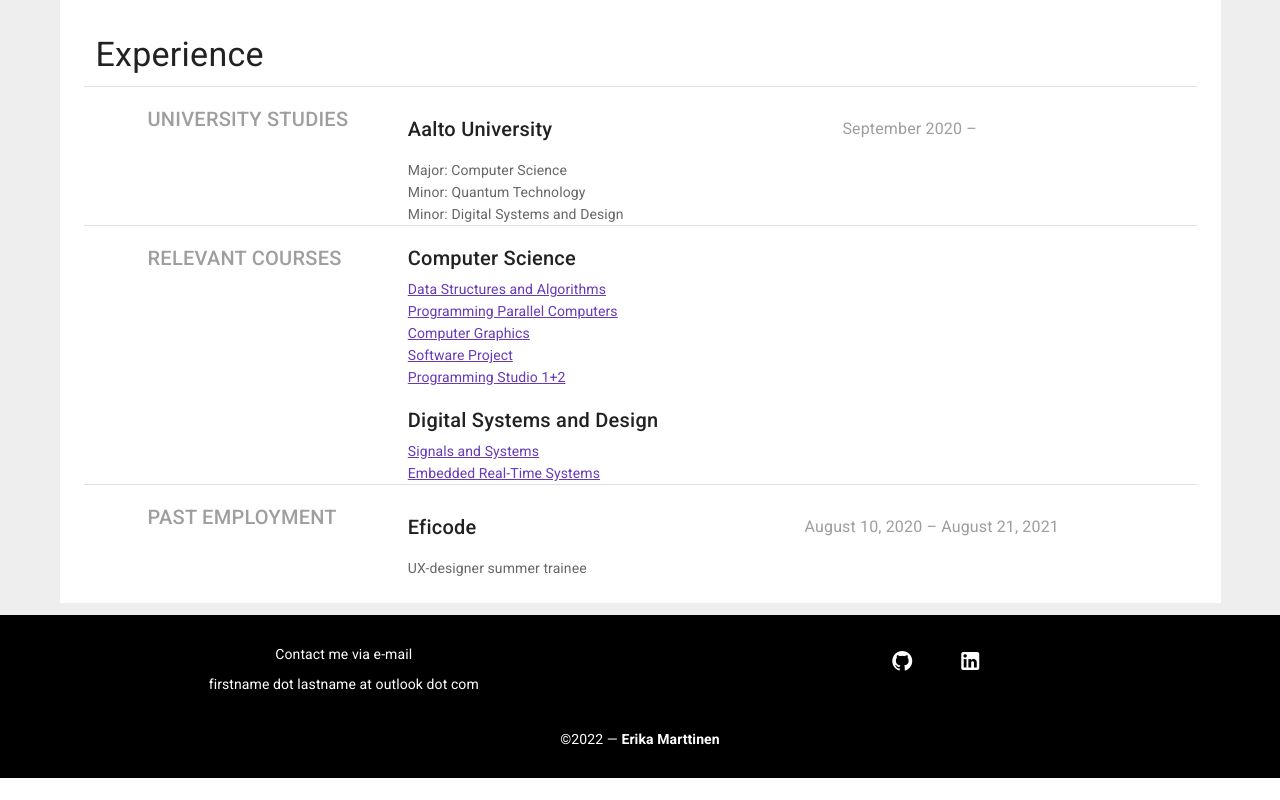
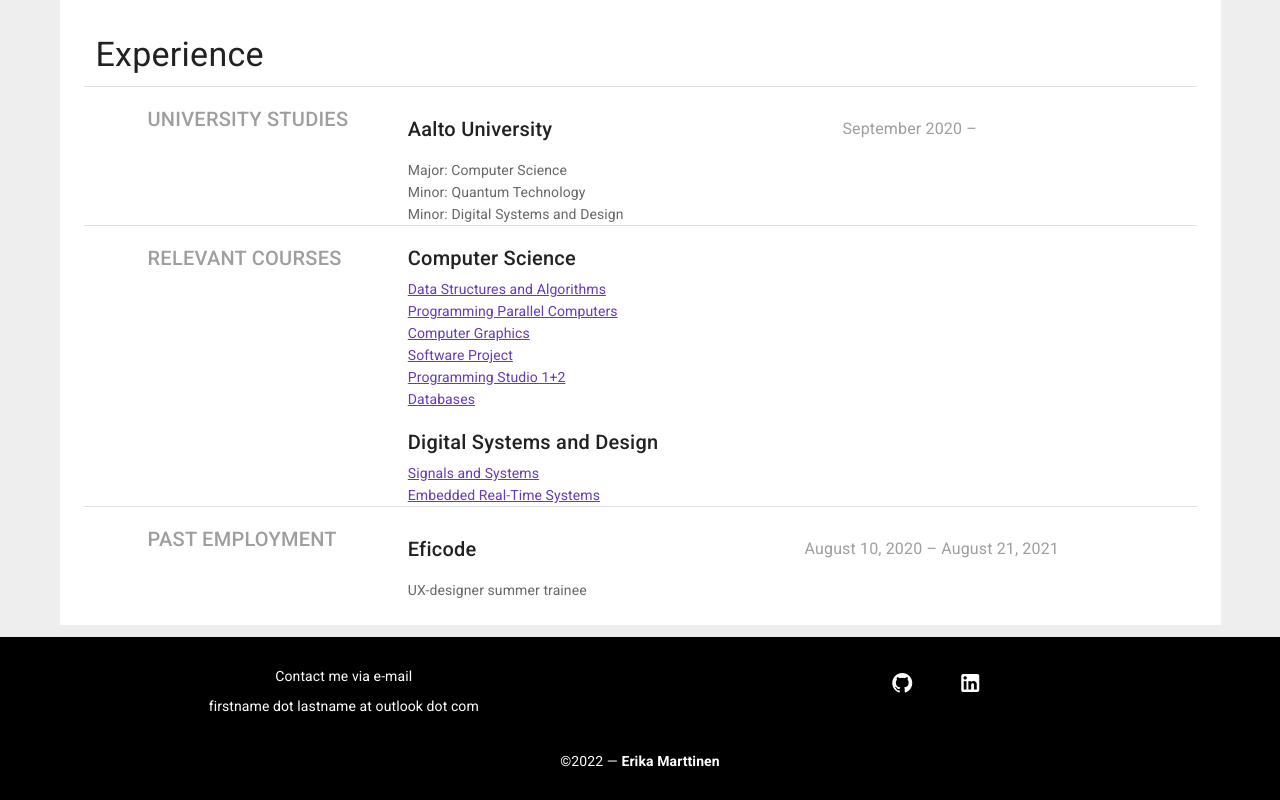
Before and after one commit to purkka/personal-website, a Vue app: page / in a window 1280 px wide. Shown: the part 723-1523 px from the top of the page. Before the commit the page ends 1501 px from the top, so only its background shows below. Built offline with nearby package versions, Linux system fonts and the light colour scheme.

Commit message:
Fix some links

```diff
--- a/src/App.vue
+++ b/src/App.vue
@@ -46,10 +46,12 @@
                   v-for="icon in icons"
                   :key="icon"
                   class="mx-4 white--text"
+                  :href="icon.href"
+                  target="_blank"
                   icon
               >
                 <v-icon size="24px">
-                  {{ icon }}
+                  {{ icon.pic }}
                 </v-icon>
               </v-btn>
             </v-card-text>
@@ -78,8 +80,8 @@ export default {
 
   data: () => ({
     icons: [
-      'mdi-github',
-      'mdi-linkedin',
+      { pic: 'mdi-github', href: 'https://github.com/purkka' },
+      { pic: 'mdi-linkedin', href: 'https://www.linkedin.com/in/erika-marttinen-53483a1b2/' },
     ],
   }),
 };
--- a/src/components/Experience.vue
+++ b/src/components/Experience.vue
@@ -90,7 +90,7 @@
                   >
                   </v-col>
                 </v-card-title>
-                  <v-card-text class="py-0" v-text="content.description"/>
+                <v-card-text class="py-0" v-text="content.description"/>
               </v-card>
             </template>
           </v-col>
@@ -125,18 +125,43 @@ export default {
             {
               title: 'Computer Science',
               courses: [
-                {name: 'Data Structures and Algorithms', link: '',},
-                {name: 'Programming Parallel Computers', link: '',},
-                {name: 'Computer Graphics', link: '',},
-                {name: 'Software Project', link: '',},
-                {name: 'Programming Studio 1+2', link: '',},
+                {
+                  name: 'Data Structures and Algorithms',
+                  link: 'https://sisu.aalto.fi/student/courseunit/aalto-OPINKOHD-1125590013-20210801/brochure',
+                },
+                {
+                  name: 'Programming Parallel Computers',
+                  link: 'https://sisu.aalto.fi/student/courseunit/aalto-OPINKOHD-1125618448-20210801/brochure',
+                },
+                {
+                  name: 'Computer Graphics',
+                  link: 'https://sisu.aalto.fi/student/courseunit/aalto-OPINKOHD-1125592183-20210801/brochure',
+                },
+                {
+                  name: 'Software Project',
+                  link: 'https://sisu.aalto.fi/student/courseunit/aalto-OPINKOHD-1125591890-20210801/brochure',
+                },
+                {
+                  name: 'Programming Studio 1+2',
+                  link: 'https://sisu.aalto.fi/student/courseunit/aalto-OPINKOHD-1142318301-20210801/brochure',
+                },
+                {
+                  name: 'Databases',
+                  link: 'https://sisu.aalto.fi/student/courseunit/aalto-OPINKOHD-1125590913-20210801/brochure',
+                },
               ],
             },
             {
               title: 'Digital Systems and Design',
               courses: [
-                {name: 'Signals and Systems', link: '',},
-                {name: 'Embedded Real-Time Systems', link: '',},
+                {
+                  name: 'Signals and Systems',
+                  link: 'https://sisu.aalto.fi/student/courseunit/aalto-OPINKOHD-1113161434-20210801/brochure',
+                },
+                {
+                  name: 'Embedded Real-Time Systems',
+                  link: 'https://sisu.aalto.fi/student/courseunit/aalto-OPINKOHD-1121459492-20210801/brochure',
+                },
               ],
             },
           ],
```
